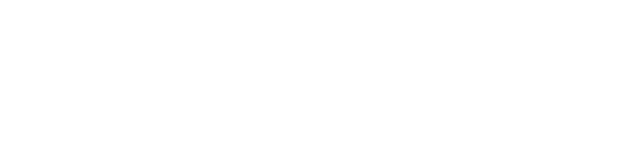
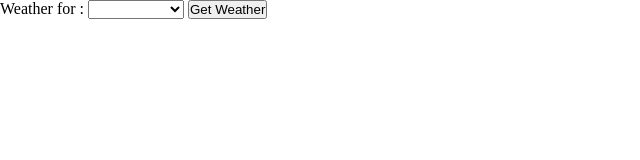
Before and after one commit to baouzjulien82/freecodecamp-exercices-JS-0096-Build-a-Weather-App, a plain HTML site: page index.html in a window 1280 px wide. Shown: the whole page, without its empty margins (0-640 px from the left). Drawn offline with Linux system fonts and the light colour scheme.

Commit message:
Add weather selection form to index.html

```diff
--- a/index.html
+++ b/index.html
@@ -8,8 +8,24 @@
   </head>
 
   <body>
-    <div id="display-weather-div"></div>
-    <div id="selection-div"></div>
+    <div id="display-weather-div">
+
+    </div>
+    <div id="selection-div">
+      <form>
+        <label for="pays">Weather for :</label>
+          <select id="country" name="country" required>
+            <option value=""></option>
+            <option value="new york">New York</option>
+            <option value="los angeles">Los Angeles</option>
+            <option value="chicago">Chicago</option>
+            <option value="paris">Paris</option>
+            <option value="tokyo">Tokyo</option>
+            <option value="london">London</option>
+          </select>
+          <button id="get-weather-btn" type="submit">Get Weather   </button>
+      </form>
+    </div>
   </body>
   <script src="./script.js"></script>
 </html>
```
